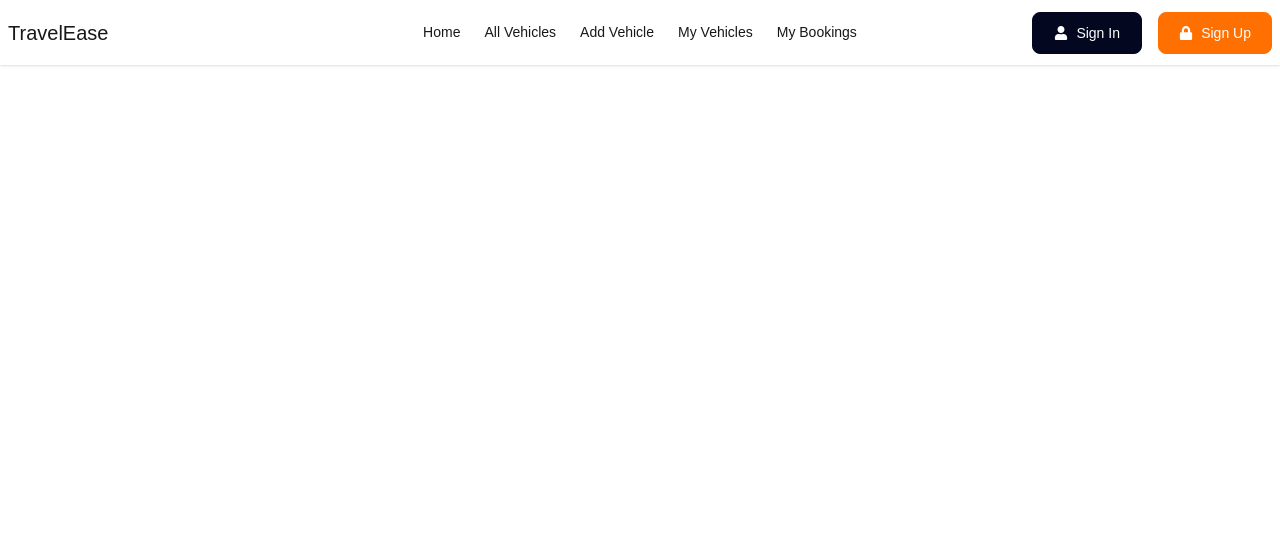
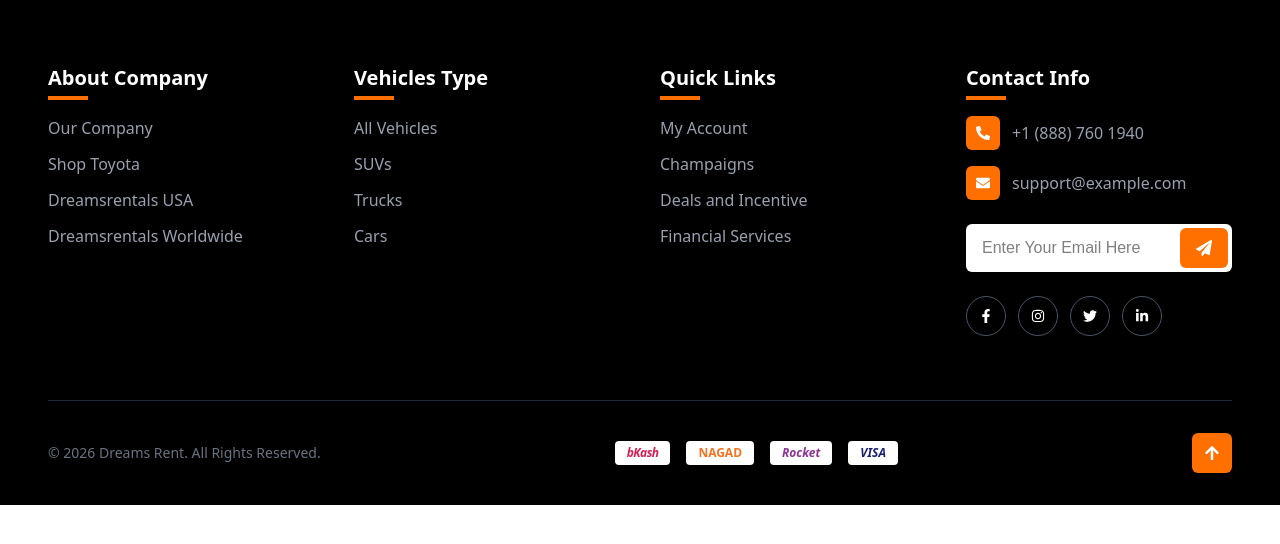
Before and after one commit to sheponhossain/TravelEase-client, a React (Vite) app: page / in a window 1280 px wide. Shown: the top 544 px of the page. Built offline with nearby package versions, Linux system fonts and the light colour scheme.

Commit message:
Footer Section Add and Desing animation

```diff
--- a/package.json
+++ b/package.json
@@ -11,6 +11,7 @@
   },
   "dependencies": {
     "@tailwindcss/vite": "^4.1.18",
+    "framer-motion": "^12.27.5",
     "react": "^19.2.0",
     "react-dom": "^19.2.0",
     "react-icons": "^5.5.0",
--- a/src/components/layout/Footer.jsx
+++ b/src/components/layout/Footer.jsx
@@ -0,0 +1,196 @@
+import React from 'react';
+import { motion } from 'framer-motion';
+import {
+  FaPhoneAlt,
+  FaEnvelope,
+  FaPaperPlane,
+  FaFacebookF,
+  FaInstagram,
+  FaLinkedinIn,
+  FaTwitter,
+  FaArrowUp,
+} from 'react-icons/fa';
+
+const Footer = () => {
+  // Reusable Link Component with Hover Zoom/Lift
+  const FooterLink = ({ children }) => (
+    <li className="hover:text-[#FF7000] cursor-pointer transition-all duration-300 hover:translate-x-2 hover:-translate-y-1 inline-block w-full text-gray-400">
+      {children}
+    </li>
+  );
+
+  return (
+    <footer className="bg-black text-white pt-16 pb-8 px-6 md:px-12 font-sans overflow-hidden">
+      {/* Eikhane 'motion.div' bebohar kora hoyeche jate shudhu ei section-ti
+          niche theke upore uthe ashe. Main footer background 'black' thakbe.
+      */}
+      <motion.div
+        initial={{ y: 100, opacity: 0 }}
+        whileInView={{ y: 0, opacity: 1 }}
+        viewport={{ once: true }}
+        transition={{ duration: 0.9, ease: 'easeOut' }}
+        className="max-w-7xl mx-auto"
+      >
+        <div className="grid grid-cols-1 md:grid-cols-2 lg:grid-cols-4 gap-10">
+          {/* About Company */}
+          <div>
+            <h3 className="text-white text-xl font-bold mb-6 relative">
+              About Company
+              <span className="absolute left-0 -bottom-2 h-1 w-10 bg-[#FF7000]"></span>
+            </h3>
+            <ul className="space-y-3">
+              {[
+                'Our Company',
+                'Shop Toyota',
+                'Dreamsrentals USA',
+                'Dreamsrentals Worldwide',
+              ].map((item) => (
+                <FooterLink key={item}>{item}</FooterLink>
+              ))}
+            </ul>
+          </div>
+
+          {/* Vehicles Type */}
+          <div>
+            <h3 className="text-white text-xl font-bold mb-6 relative">
+              Vehicles Type
+              <span className="absolute left-0 -bottom-2 h-1 w-10 bg-[#FF7000]"></span>
+            </h3>
+            <ul className="space-y-3">
+              {['All Vehicles', 'SUVs', 'Trucks', 'Cars'].map((item) => (
+                <FooterLink key={item}>{item}</FooterLink>
+              ))}
+            </ul>
+          </div>
+
+          {/* Quick Links */}
+          <div>
+            <h3 className="text-white text-xl font-bold mb-6 relative">
+              Quick Links
+              <span className="absolute left-0 -bottom-2 h-1 w-10 bg-[#FF7000]"></span>
+            </h3>
+            <ul className="space-y-3">
+              {[
+                'My Account',
+                'Champaigns',
+                'Deals and Incentive',
+                'Financial Services',
+              ].map((item) => (
+                <FooterLink key={item}>{item}</FooterLink>
+              ))}
+            </ul>
+          </div>
+
+          {/* Contact Info & Newsletter */}
+          <div>
+            <h3 className="text-white text-xl font-bold mb-6 relative">
+              Contact Info
+              <span className="absolute left-0 -bottom-2 h-1 w-10 bg-[#FF7000]"></span>
+            </h3>
+            <div className="space-y-4 mb-6 text-gray-400">
+              <div className="flex items-center gap-3 group cursor-pointer transition-transform hover:-translate-y-1">
+                <div className="bg-[#FF7000] p-2.5 rounded-md text-white">
+                  <FaPhoneAlt size={14} />
+                </div>
+                <span className="group-hover:text-white transition-colors">
+                  +1 (888) 760 1940
+                </span>
+              </div>
+              <div className="flex items-center gap-3 group cursor-pointer transition-transform hover:-translate-y-1">
+                <div className="bg-[#FF7000] p-2.5 rounded-md text-white">
+                  <FaEnvelope size={14} />
+                </div>
+                <span className="group-hover:text-white transition-colors">
+                  support@example.com
+                </span>
+              </div>
+            </div>
+
+            {/* Newsletter Input Box */}
+            <div className="relative mt-6 group">
+              <input
+                type="email"
+                placeholder="Enter Your Email Here"
+                className="w-full bg-white py-3 px-4 rounded-md text-black focus:outline-none focus:ring-2 focus:ring-[#FF7000] transition-all"
+              />
+              <button className="absolute right-1 top-1 bottom-1 bg-[#FF7000] text-white px-4 rounded-md hover:bg-orange-600 transition-all">
+                <FaPaperPlane />
+              </button>
+            </div>
+
+            {/* Social Icons */}
+            <div className="flex gap-3 mt-6">
+              {[FaFacebookF, FaInstagram, FaTwitter, FaLinkedinIn].map(
+                (Icon, index) => (
+                  <motion.div
+                    key={index}
+                    whileHover={{ y: -5, scale: 1.1 }}
+                    className="w-10 h-10 rounded-full border border-gray-600 flex items-center justify-center hover:bg-[#FF7000] hover:border-[#FF7000] text-white transition-all cursor-pointer"
+                  >
+                    <Icon size={14} />
+                  </motion.div>
+                )
+              )}
+            </div>
+          </div>
+        </div>
+
+        {/* Bottom Bar Section */}
+        <div className="mt-16 pt-8 border-t border-gray-800 flex flex-col md:flex-row justify-between items-center gap-6">
+          <p className="text-sm text-gray-500">
+            © 2026 Dreams Rent. All Rights Reserved.
+          </p>
+
+          {/* Pure Text Logos for Payments */}
+          <div className="flex items-center gap-4">
+            <motion.div
+              whileHover={{ y: -5 }}
+              className="bg-white px-3 py-1 rounded cursor-pointer flex items-center justify-center"
+            >
+              <span className="text-[#D12053] font-black text-xs italic tracking-tighter">
+                bKash
+              </span>
+            </motion.div>
+
+            <motion.div
+              whileHover={{ y: -5 }}
+              className="bg-white px-3 py-1 rounded cursor-pointer flex items-center justify-center"
+            >
+              <span className="text-[#F47321] font-bold text-xs uppercase">
+                Nagad
+              </span>
+            </motion.div>
+
+            <motion.div
+              whileHover={{ y: -5 }}
+              className="bg-white px-3 py-1 rounded cursor-pointer flex items-center justify-center"
+            >
+              <span className="text-[#8C3494] font-extrabold text-xs italic">
+                Rocket
+              </span>
+            </motion.div>
+
+            <motion.div
+              whileHover={{ y: -5 }}
+              className="bg-white px-3 py-1 rounded cursor-pointer flex items-center justify-center"
+            >
+              <span className="text-[#1A1F71] font-black text-xs italic">
+                VISA
+              </span>
+            </motion.div>
+          </div>
+
+          {/* Scroll to Top */}
+          <button
+            onClick={() => window.scrollTo({ top: 0, behavior: 'smooth' })}
+            className="bg-[#FF7000] p-3 rounded-md text-white hover:bg-orange-600 transition-all shadow-lg hover:-translate-y-1"
+          >
+            <FaArrowUp />
+          </button>
+        </div>
+      </motion.div>
+    </footer>
+  );
+};
+
+export default Footer;
--- a/src/main.jsx
+++ b/src/main.jsx
@@ -6,11 +6,12 @@ import { createBrowserRouter } from 'react-router';
 import { RouterProvider } from 'react-router/dom';
 import AuthProvider from './Routers/AuthProvider.jsx';
 import Navbar from './components/layout/Navbar.jsx';
+import Footer from './components/layout/Footer.jsx';
 
 const router = createBrowserRouter([
   {
     path: '/',
-    element: <Navbar />,
+    element: <Footer />,
   },
 ]);
 
```
Also changed, not shown: 1 other file (tests, documents, lock files or other folders).
